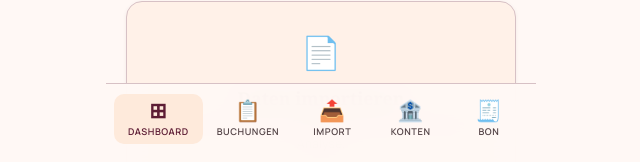
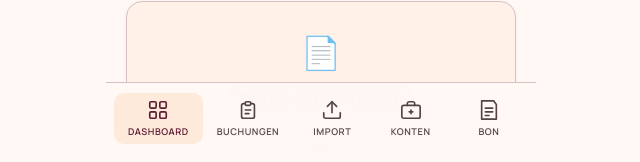
Before and after one commit to ieeks/finance-dashboard, a plain HTML site: page index.html in a window 1280 px wide. Shown: the part 636-798 px from the top of the page, without its empty margins (319-959 px from the left). Drawn offline with Linux system fonts and the light colour scheme.

Commit message:
feat: Bottom Nav Emojis durch SVG Icons ersetzt
Dashboard → 2×2 Grid, Buchungen → Clipboard mit Linien,
Import → Upload-Pfeil, Konten → Wallet/Kreditkarte, Bon → Kassenbon

Co-Authored-By: Claude Sonnet 4.6 <noreply@anthropic.com>

```diff
--- a/index.html
+++ b/index.html
@@ -130,7 +130,7 @@ html, body {
   letter-spacing: 0.06em; text-transform: uppercase;
   transition: all 0.15s; flex: 1;
 }
-.nav-item .nav-icon { font-size: 1.3rem; line-height: 1; }
+.nav-item .nav-icon { width: 22px; height: 22px; display: block; }
 .nav-item.active { background: var(--surface-mid); color: var(--primary-container); }
 
 /* ── TYPOGRAPHY ── */
@@ -806,19 +806,48 @@ html, body {
 <!-- ════════════════════════════════════════ BOTTOM NAV ══ -->
 <nav class="bottomnav">
   <button class="nav-item active" id="nav-dashboard" onclick="showScreen('dashboard')">
-    <span class="nav-icon">⊞</span>Dashboard
+    <svg class="nav-icon" viewBox="0 0 24 24" fill="none" stroke="currentColor" stroke-width="1.8" stroke-linecap="round" stroke-linejoin="round">
+      <rect x="3" y="3" width="7" height="7" rx="1.5"/>
+      <rect x="14" y="3" width="7" height="7" rx="1.5"/>
+      <rect x="3" y="14" width="7" height="7" rx="1.5"/>
+      <rect x="14" y="14" width="7" height="7" rx="1.5"/>
+    </svg>
+    Dashboard
   </button>
   <button class="nav-item" id="nav-buchungen" onclick="showScreen('buchungen')">
-    <span class="nav-icon">📋</span>Buchungen
+    <svg class="nav-icon" viewBox="0 0 24 24" fill="none" stroke="currentColor" stroke-width="1.8" stroke-linecap="round" stroke-linejoin="round">
+      <path d="M9 5H7a2 2 0 0 0-2 2v12a2 2 0 0 0 2 2h10a2 2 0 0 0 2-2V7a2 2 0 0 0-2-2h-2"/>
+      <rect x="9" y="3" width="6" height="4" rx="1.5"/>
+      <line x1="9" y1="12" x2="15" y2="12"/>
+      <line x1="9" y1="16" x2="13" y2="16"/>
+    </svg>
+    Buchungen
   </button>
   <button class="nav-item" id="nav-import" onclick="showScreen('import')">
-    <span class="nav-icon">📤</span>Import
+    <svg class="nav-icon" viewBox="0 0 24 24" fill="none" stroke="currentColor" stroke-width="1.8" stroke-linecap="round" stroke-linejoin="round">
+      <path d="M21 15v4a2 2 0 0 1-2 2H5a2 2 0 0 1-2-2v-4"/>
+      <polyline points="17 8 12 3 7 8"/>
+      <line x1="12" y1="3" x2="12" y2="15"/>
+    </svg>
+    Import
   </button>
   <button class="nav-item" id="nav-konten" onclick="showScreen('konten')">
-    <span class="nav-icon">🏦</span>Konten
+    <svg class="nav-icon" viewBox="0 0 24 24" fill="none" stroke="currentColor" stroke-width="1.8" stroke-linecap="round" stroke-linejoin="round">
+      <rect x="2" y="7" width="20" height="14" rx="2"/>
+      <path d="M16 7V5a2 2 0 0 0-2-2h-4a2 2 0 0 0-2 2v2"/>
+      <line x1="12" y1="12" x2="12" y2="16"/>
+      <line x1="10" y1="14" x2="14" y2="14"/>
+    </svg>
+    Konten
   </button>
   <button class="nav-item" id="nav-concierge" onclick="showScreen('concierge')">
-    <span class="nav-icon">🧾</span>Bon
+    <svg class="nav-icon" viewBox="0 0 24 24" fill="none" stroke="currentColor" stroke-width="1.8" stroke-linecap="round" stroke-linejoin="round">
+      <path d="M4 2h13l3 4v16H4z"/>
+      <line x1="8" y1="10" x2="16" y2="10"/>
+      <line x1="8" y1="14" x2="16" y2="14"/>
+      <line x1="8" y1="18" x2="12" y2="18"/>
+    </svg>
+    Bon
   </button>
 </nav>
 
```
